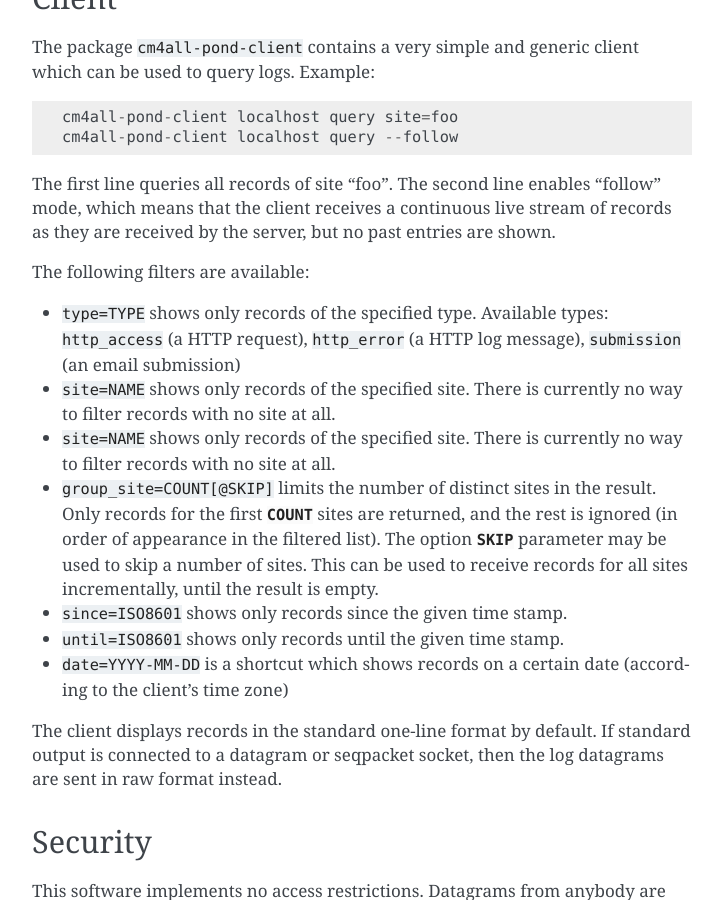
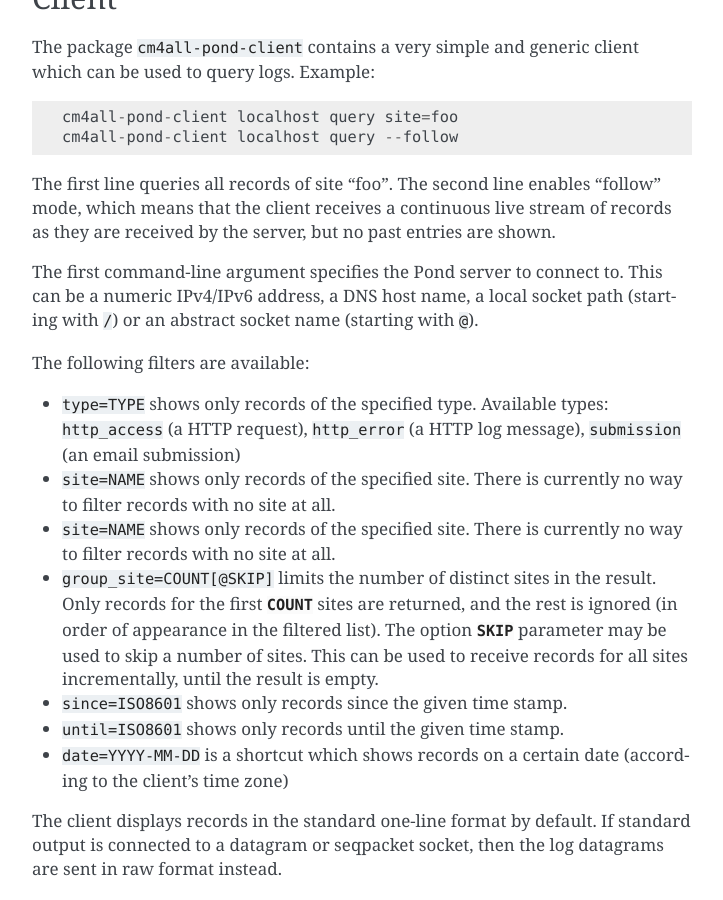
Before and after one commit to CM4all/pond, a Sphinx documentation site: the page built from doc/index.rst, in a window 1280 px wide and 900 px high, scrolled down 959 px. Shown: the whole window, without its empty margins (388-1111 px from the left). Built offline with Sphinx 7.4.7, drawn with Linux system fonts in a browser that asks for light colours.

Commit message:
doc: document the first client command-line argument

```diff
--- a/doc/index.rst
+++ b/doc/index.rst
@@ -59,6 +59,11 @@
 continuous live stream of records as they are received by the server,
 but no past entries are shown.
 
+The first command-line argument specifies the Pond server to connect
+to.  This can be a numeric IPv4/IPv6 address, a DNS host name, a local
+socket path (starting with :samp:`/`) or an abstract socket name
+(starting with :samp:`@`).
+
 The following filters are available:
 
 - :samp:`type=TYPE` shows only records of the specified type.
```
